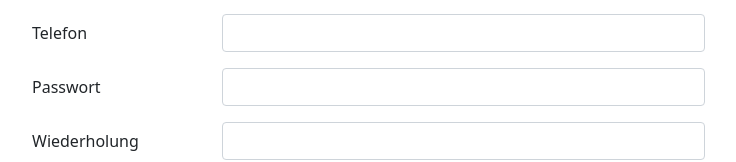
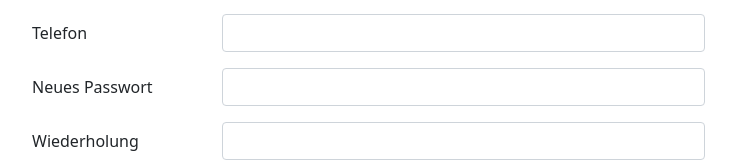
Before and after one commit to syahrezapratama/user-management, a Vue app: page /mydata in a window 1280 px wide. Shown: the part 308-470 px from the top of the page, without its empty margins (240-976 px from the left). Built offline with nearby package versions, Linux system fonts and the light colour scheme; no server answers.

Commit message:
fix label input for password

```diff
--- a/src/components/DataPage.vue
+++ b/src/components/DataPage.vue
@@ -67,7 +67,7 @@
         </div>
       </div>
       <div class="row mb-3" :class="{ invalid: !password.isValid }">
-        <label class="col-sm-3 col-form-label" for="password">Passwort</label>
+        <label class="col-sm-3 col-form-label" for="password">Neues Passwort</label>
         <div class="col-sm-8">
           <input
             class="form-control"
```
